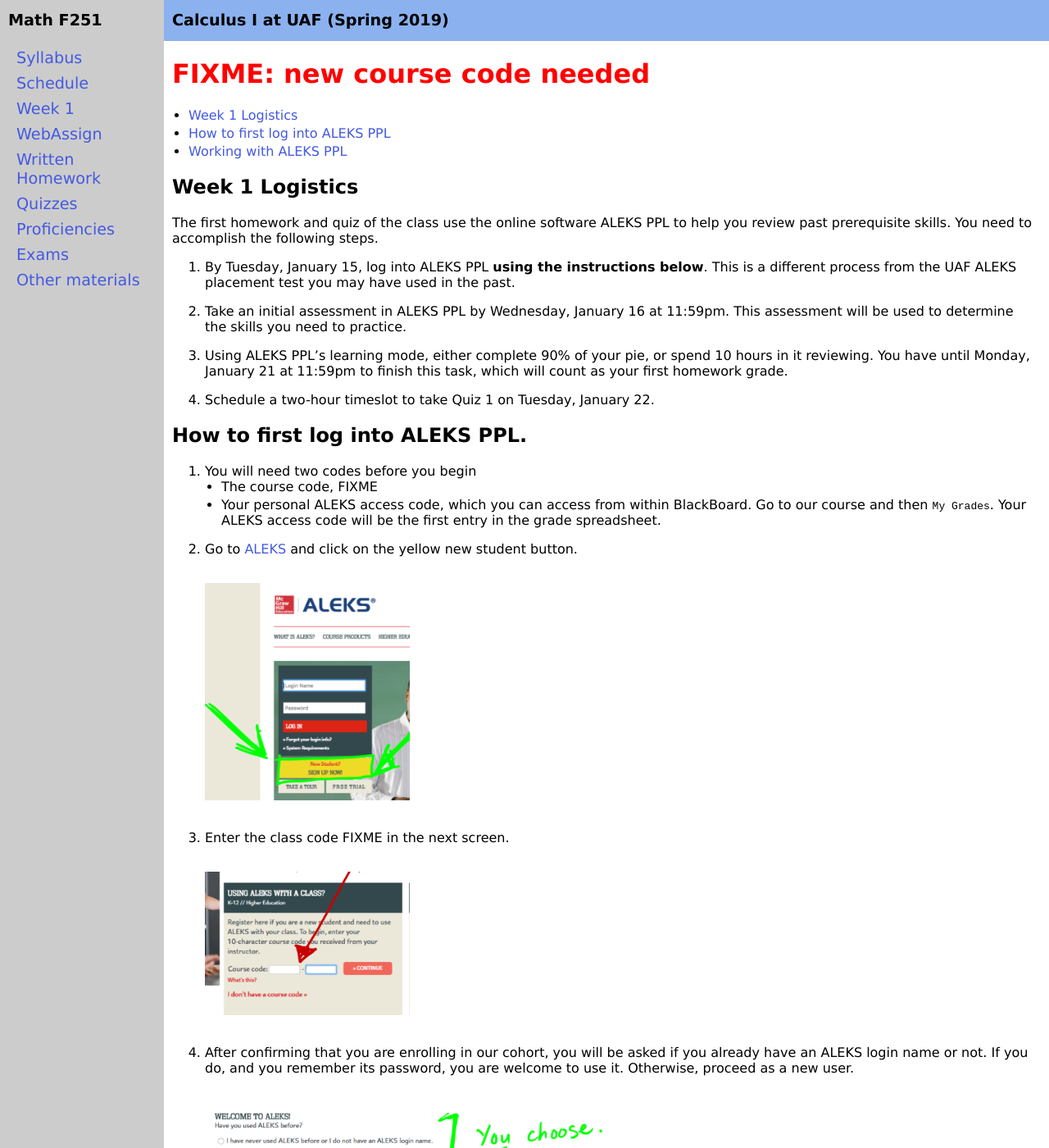
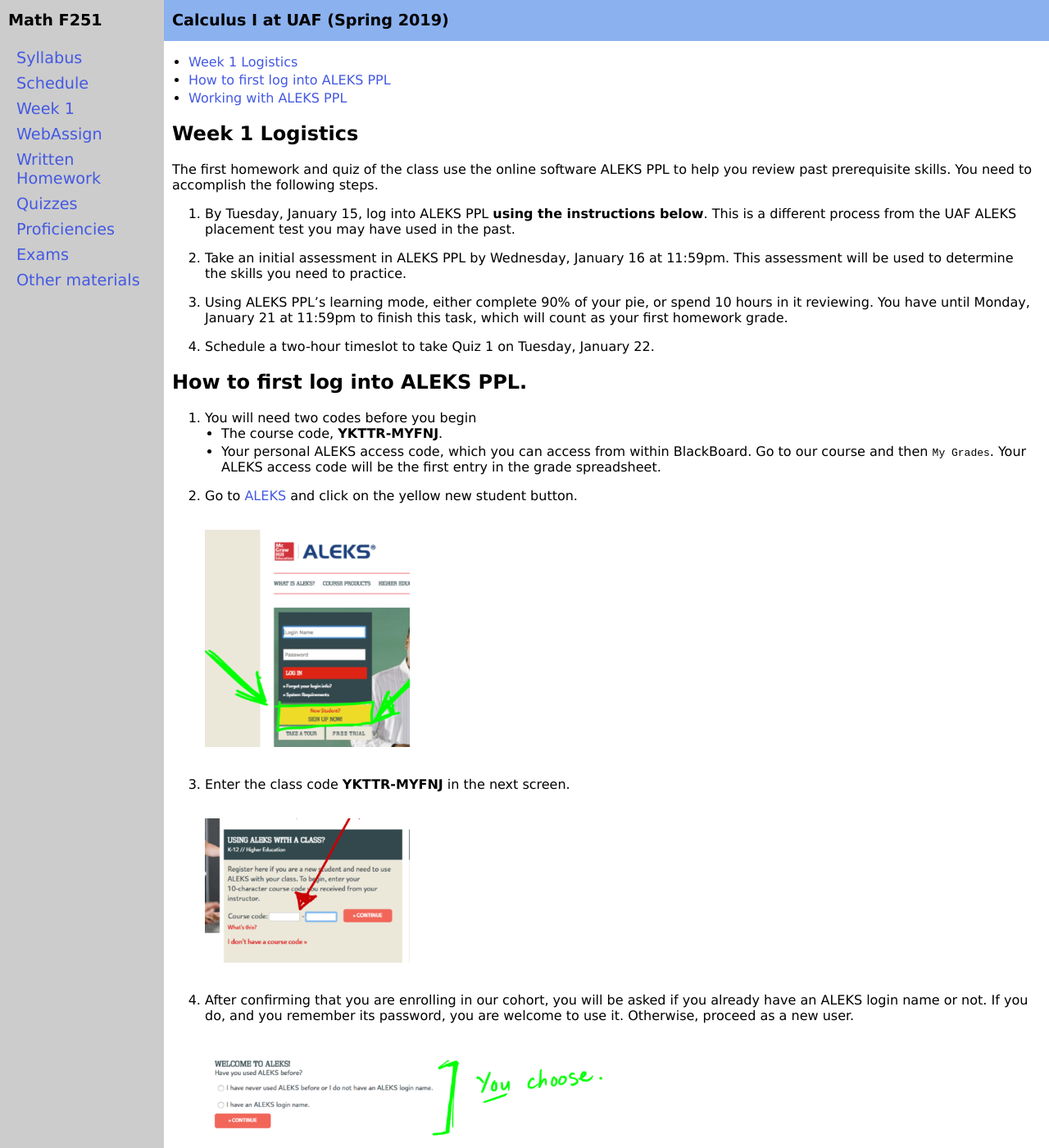
Before and after one commit to uaf-math/calc1, a Jekyll site: the page built from week1.md, in a window 1280 px wide and 1400 px high. Shown: the whole window at 82% size. Built offline with Jekyll 4.4.1, drawn with Linux system fonts in a browser that asks for light colours.

Commit message:
with Jills help, I created a new ALEKS cohort and got this class code; now only ALEKS personal access codes are needed

```diff
--- a/week1.md
+++ b/week1.md
@@ -2,8 +2,6 @@
 layout: course-page
 title: Week 1 Logistics
 ---
-
-# <span style="color:red">FIXME: new course code needed</span>
 
 * [Week 1 Logistics](#week-1-logistics)
 * [How to first log into ALEKS PPL](#how-to-first-log-into-aleks-ppl)
@@ -28,7 +26,7 @@
 ## How to first log into ALEKS PPL.
 
 1. You will need two codes before you begin
-	* The course code, FIXME <!--- **L39JV-4W9Q4**. -->
+	* The course code, **YKTTR-MYFNJ**.
 	* Your personal ALEKS access code, which you can access
 	  from within BlackBoard.  Go to our course and then `My Grades`.  Your
 	  ALEKS access code will be the first entry in the grade spreadsheet.
@@ -38,7 +36,7 @@
 
    <div class='x-scroll'><p><img src="assets/ALEKS/login.png" alt="login" width="250px" /></p></div>
 
-3. Enter the class code FIXME <!--- **L39JV-4W9Q4**. --> in the next screen.
+3. Enter the class code **YKTTR-MYFNJ** in the next screen.
 
    <div class='x-scroll'><p><img src="assets/ALEKS/classcode.png" alt="class code" width="250px" /></p></div>
 
```
